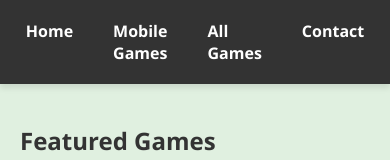
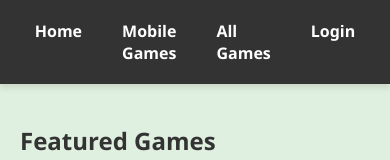
Before and after one commit to PigeonPlayGames/website_3, a website: page mobile_games.html in a window 390 px wide. Shown: the top 160 px of the page. Drawn offline with Linux system fonts and the light colour scheme.

Commit message:
Update mobile_games.html

```diff
--- a/mobile_games.html
+++ b/mobile_games.html
@@ -13,7 +13,7 @@
                 <li><a href="index.html">Home</a></li>
                 <li><a href="mobile_games.html">Mobile Games</a></li>
                 <li><a href="all_games.htm!">All Games</a></li>
-                <li><a href="#!">Contact</a></li>
+                <li><a href="login.html">Login</a></li>
             </ul>
         </nav>
     </header>
```
